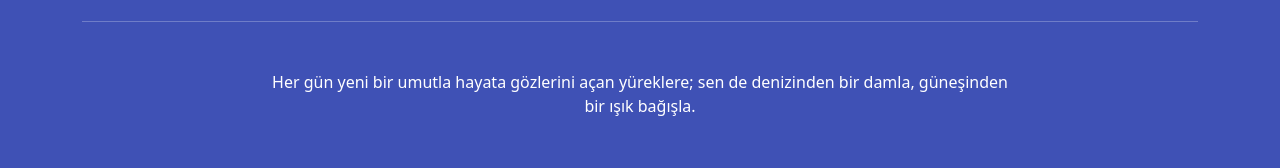
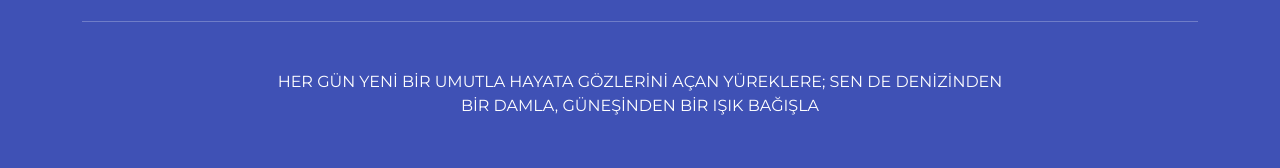
Before and after one commit to NarcoSoft/organbagisi, a React (Vite) app: page /iletisim in a window 1280 px wide. Shown: the part 761-929 px from the top of the page. Built offline with nearby package versions, Linux system fonts and the light colour scheme.

Commit message:
font-family

```diff
--- a/src/Components/Footer/footer.css
+++ b/src/Components/Footer/footer.css
@@ -3,3 +3,8 @@
     cursor: pointer;
     font-family: "Montserrat", sans-serif;
 }
+
+.site-slogan {
+    font-family: "Montserrat", sans-serif;
+    text-transform: uppercase;
+}
--- a/src/Components/Footer/footer.jsx
+++ b/src/Components/Footer/footer.jsx
@@ -53,8 +53,8 @@ const Footer = () => {
             <section className="mb-5">
               <div className="row d-flex justify-content-center">
                 <div className="col-lg-8">
-                  <p>
-                    Her gün yeni bir umutla hayata gözlerini açan yüreklere; sen de denizinden bir damla, güneşinden bir ışık bağışla.
+                  <p className='site-slogan'>
+                    Her gün yenİ bİr umutla hayata gözlerİnİ açan yüreklere; sen de denİzİnden bİr damla, güneşİnden bİr ışık bağışla
                   </p>
                 </div>
               </div>
```
